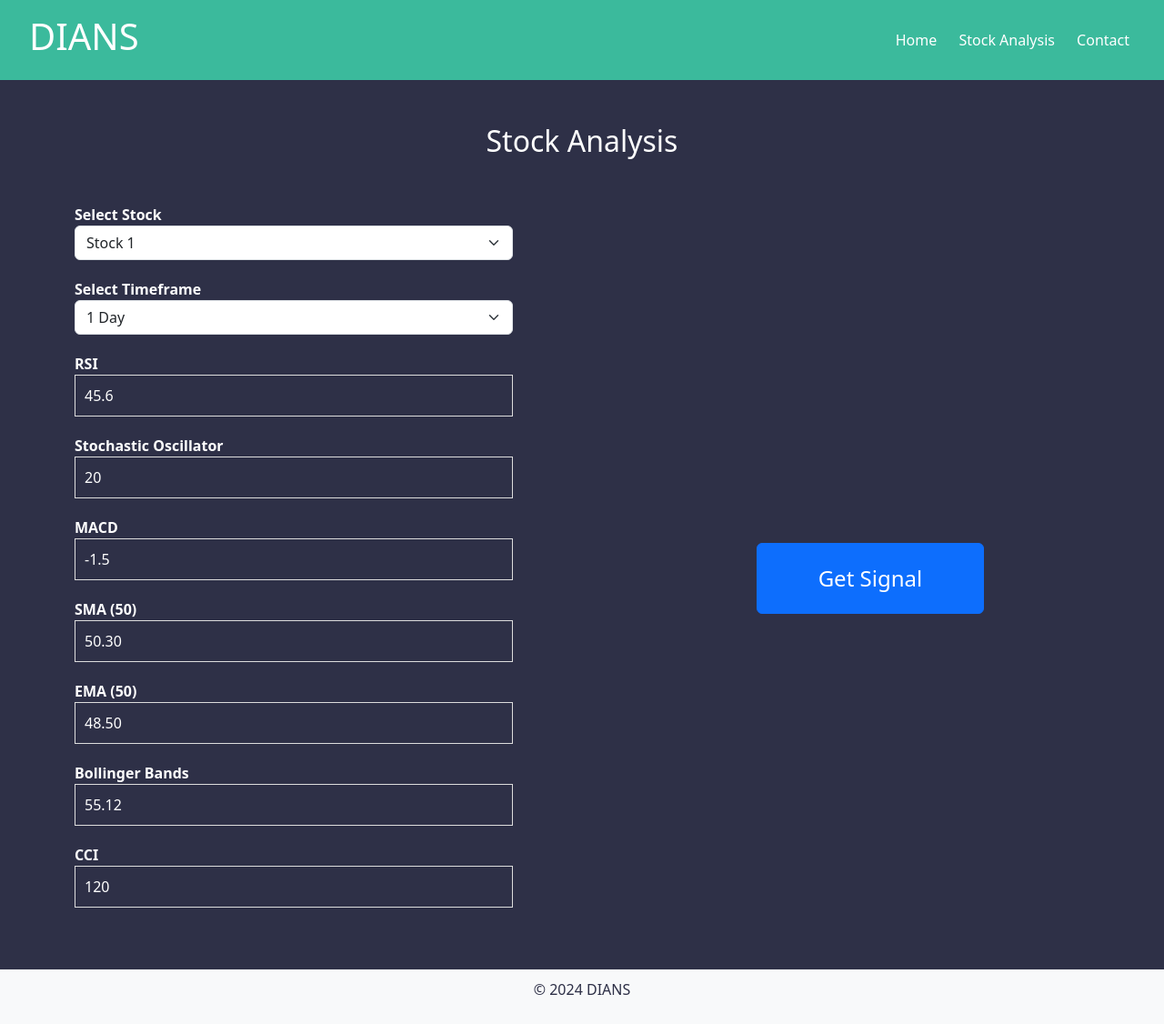
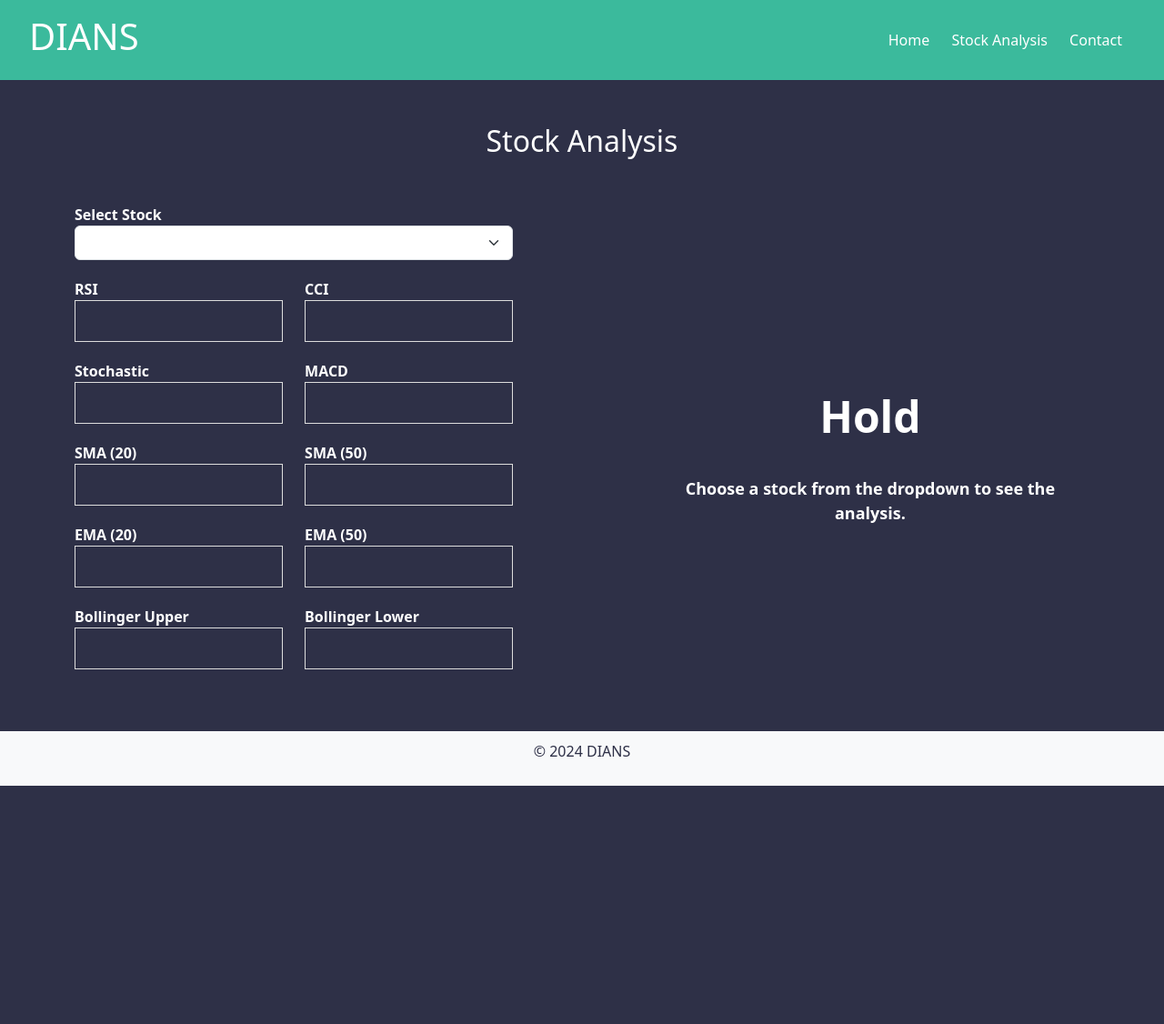
Before and after one commit to markoprolol007/DIANS, a Flask app: template DIANS_domasna3/templates/stock-analysis.html in a window 1280 px wide. Shown: the whole page at 91% size. After the commit the page ends 864 px from the top, so only its background shows below. Run offline with Flask 3, Linux system fonts and the light colour scheme; the template is opened without the code that fills it, so the values that code supplies are empty.

Commit message:
Update stock-analysis.html

```diff
--- a/DIANS_domasna3/templates/stock-analysis.html
+++ b/DIANS_domasna3/templates/stock-analysis.html
@@ -10,47 +10,59 @@
             background-color: #3BBA9C;
             color: white;
         }
+
         header a, header button {
             color: white;
             text-decoration: none;
             background-color: transparent;
             border: none;
         }
+
         header a:hover, header button:hover {
             text-decoration: underline;
         }
+
         footer {
             background-color: #f8f9fa;
             text-align: center;
             padding: 10px 0;
         }
+
         body {
             background-color: #2E3047;
             color: white;
         }
+
         .content {
             display: flex;
             justify-content: space-between;
             margin-top: 50px;
         }
+
         .indicators {
             width: 45%;
             padding-right: 20px;
         }
+
         .result {
             width: 45%;
             padding-left: 20px;
+            font-size: 36px;
+            font-weight: bold;
             display: flex;
             flex-direction: column;
             justify-content: center;
-            align-items: center; /* Center the button */
+            align-items: center;
         }
+
         .indicator-box {
             margin-bottom: 20px;
         }
+
         .indicator-box label {
             font-weight: bold;
         }
+
         .indicator-box input {
             background-color: #2E3047;
             color: white;
@@ -58,151 +70,277 @@
             width: 100%;
             padding: 10px;
         }
+
         .buy-sell-indicator {
             text-align: center;
             font-size: 48px;
         }
-        .buy { color: green; }
-        .sell { color: red; }
-        .hold { color: yellow; }
+
+        .buy {
+            color: green;
+        }
+
+        .sell {
+            color: red;
+        }
+
+        .hold {
+            color: yellow;
+        }
+
         .additional-text {
             margin-top: 30px;
             color: white;
             font-size: 18px;
             text-align: center;
         }
-        /* Styling for the Get Signal button */
-        .get-signal-btn {
-            font-size: 24px;
-            padding: 20px 40px;
-            width: 250px;
-            margin-top: 30px;
+
+        .stock-price {
+            font-size: 48px;
+            font-weight: bold;
+            margin-bottom: 20px;
+        }
+
+        .row .col {
+            display: flex;
+            flex-direction: column;
         }
     </style>
 </head>
 <body>
-    <!-- Header -->
 <header class="d-flex justify-content-between align-items-center p-3">
     <a href="index.html"><h1 class="ms-3">DIANS</h1></a>
     <div class="me-3">
-            <button class="me-2" onclick="window.location.href='index.html'">Home</button>
-            <button class="me-2" onclick="window.location.href='stockAnalysis.html'">Stock Analysis</button>
-            <button><a href="contact.html">Contact</a></button>
+        <button class="me-2" onclick="window.location.href='{{ url_for('index') }}'">Home</button>
+        <button class="me-2" onclick="window.location.href='{{ url_for('stock_analysis') }}'">Stock Analysis</button>
+        <button class="me-2" onclick="window.location.href='{{ url_for('contact') }}'">Contact</button>
     </div>
 </header>
 
-    <!-- Main Content -->
 <main class="container my-5">
     <h2 class="text-center mb-4">Stock Analysis</h2>
     <div class="content">
-            <!-- Left Side: Indicators -->
         <div class="indicators">
             <div class="indicator-box">
                 <label for="stock">Select Stock</label>
-                    <select id="stock" class="form-select">
-                        <option value="stock1">Stock 1</option>
-                        <option value="stock2">Stock 2</option>
-                        <option value="stock3">Stock 3</option>
-                        <option value="stock4">Stock 4</option>
+                <select id="stock" class="form-select" onchange="updateAnalysis()">
                 </select>
             </div>
-                <div class="indicator-box">
-                    <label for="timeframe">Select Timeframe</label>
-                    <select id="timeframe" class="form-select">
-                        <option value="1d">1 Day</option>
-                        <option value="1w">1 Week</option>
-                        <option value="1m">1 Month</option>
-                    </select>
-                </div>
+            <div class="row">
+                <div class="col">
                     <div class="indicator-box">
                         <label for="rsi">RSI</label>
-                    <input type="text" id="rsi" value="45.6" disabled>
+                        <input type="text" id="rsi" value="" disabled>
                     </div>
+                </div>
+                <div class="col">
                     <div class="indicator-box">
-                    <label for="stochastic">Stochastic Oscillator</label>
-                    <input type="text" id="stochastic" value="20" disabled>
+                        <label for="cci">CCI</label>
+                        <input type="text" id="cci" value="" disabled>
                     </div>
+                </div>
+            </div>
+            <div class="row">
+                <div class="col">
+                    <div class="indicator-box">
+                        <label for="stochastic">Stochastic</label>
+                        <input type="text" id="stochastic" value="" disabled>
+                    </div>
+                </div>
+                <div class="col">
                     <div class="indicator-box">
                         <label for="macd">MACD</label>
-                    <input type="text" id="macd" value="-1.5" disabled>
+                        <input type="text" id="macd" value="" disabled>
                     </div>
+                </div>
+            </div>
+            <div class="row">
+                <div class="col">
                     <div class="indicator-box">
-                    <label for="sma">SMA (50)</label>
-                    <input type="text" id="sma" value="50.30" disabled>
+                        <label for="sma20">SMA (20)</label>
+                        <input type="text" id="sma20" value="" disabled>
                     </div>
+                </div>
+                <div class="col">
                     <div class="indicator-box">
-                    <label for="ema">EMA (50)</label>
-                    <input type="text" id="ema" value="48.50" disabled>
+                        <label for="sma50">SMA (50)</label>
+                        <input type="text" id="sma50" value="" disabled>
                     </div>
+                </div>
+            </div>
+            <div class="row">
+                <div class="col">
                     <div class="indicator-box">
-                    <label for="bollinger">Bollinger Bands</label>
-                    <input type="text" id="bollinger" value="55.12" disabled>
+                        <label for="ema20">EMA (20)</label>
+                        <input type="text" id="ema20" value="" disabled>
                     </div>
+                </div>
+                <div class="col">
                     <div class="indicator-box">
-                    <label for="cci">CCI</label>
-                    <input type="text" id="cci" value="120" disabled>
+                        <label for="ema50">EMA (50)</label>
+                        <input type="text" id="ema50" value="" disabled>
+                    </div>
+                </div>
+            </div>
+            <div class="row">
+                <div class="col">
+                    <div class="indicator-box">
+                        <label for="bollinger-upper">Bollinger Upper</label>
+                        <input type="text" id="bollinger-upper" value="" disabled>
+                    </div>
+                </div>
+                <div class="col">
+                    <div class="indicator-box">
+                        <label for="bollinger-lower">Bollinger Lower</label>
+                        <input type="text" id="bollinger-lower" value="" disabled>
+                    </div>
+                </div>
             </div>
         </div>
 
-            <!-- Right Side: Get Signal Button -->
         <div class="result">
-                <button class="btn btn-primary get-signal-btn" onclick="updateAnalysis()">Get Signal</button>
+            <div id="stock-price" class="stock-price">
+            </div>
+            <div id="recommendation" class="buy-sell-indicator">
+                Hold
+            </div>
+            <div id="additional-text" class="additional-text">
+                Choose a stock from the dropdown to see the analysis.
+            </div>
         </div>
     </div>
 </main>
 
-    <!-- Footer -->
 <footer style="color: #2E3047">
     <p>&copy; 2024 DIANS</p>
 </footer>
 
-    <!-- Bootstrap Bundle with Popper -->
 <script src="https://cdn.jsdelivr.net/npm/bootstrap@5.3.0-alpha3/dist/js/bootstrap.bundle.min.js"></script>
 
-    <!-- JavaScript for analysis logic -->
 <script>
-    function updateAnalysis() {
-        const selectedStock = document.getElementById("stock").value;
-        const selectedTimeframe = document.getElementById("timeframe").value;
-
-        // Make an API call to the backend to get the recommendation
-        fetch('http://127.0.0.1:5000/get_signal', {
-            method: 'POST',
-            headers: {
-                'Content-Type': 'application/json'
-            },
-            body: JSON.stringify({
-                stock_symbol: selectedStock,
-                timeframe: selectedTimeframe
-            })
-        })
+    function fetchStockOptions() {
+        fetch('/get_dropdown_values')
             .then(response => response.json())
             .then(data => {
-            // Update the recommendation on the page
+                const stockSelect = document.getElementById("stock");
+                stockSelect.innerHTML = ''; // Clear existing options
+
+                const defaultOption = document.createElement("option");
+                defaultOption.value = '';
+                defaultOption.textContent = '';
+                stockSelect.appendChild(defaultOption);
+
+                data.forEach(stock => {
+                    const option = document.createElement("option");
+                    option.value = stock;
+                    option.textContent = stock;
+                    stockSelect.appendChild(option);
+                });
+            })
+            .catch(error => console.error("Error fetching stock options:", error));
+    }
+
+    function resetIndicators() {
+        const indicatorFields = [
+            "rsi", "cci", "stochastic", "macd",
+            "sma20", "sma50", "ema20", "ema50",
+            "bollinger-upper", "bollinger-lower"
+        ];
+
+        indicatorFields.forEach(fieldId => {
+            document.getElementById(fieldId).value = '';
+        });
+
         const recommendationElement = document.getElementById("recommendation");
-            recommendationElement.textContent = data.recommendation;
+        recommendationElement.textContent = 'Hold';
+        recommendationElement.className = 'buy-sell-indicator hold';
 
-            // Update the styling based on the recommendation
-            if (data.recommendation === 'Buy') {
-                recommendationElement.classList.add('buy');
-                recommendationElement.classList.remove('sell', 'hold');
-            } else if (data.recommendation === 'Sell') {
-                recommendationElement.classList.add('sell');
-                recommendationElement.classList.remove('buy', 'hold');
+        document.getElementById("additional-text").textContent = 'Choose a stock from the dropdown to see the analysis.';
+
+        const stockPriceElement = document.getElementById("stock-price");
+        stockPriceElement.textContent = '';
+    }
+
+    function updateAnalysis() {
+        const stockName = document.getElementById("stock").value;
+
+        if (!stockName) {
+            resetIndicators();
+            return;
+        }
+
+        fetch(`/get_indicator_values?stock_name=${stockName}`)
+            .then(response => response.json())
+            .then(data => {
+                if (data.error || !data.indicators) {
+                    alert(data.error || "No data available for the selected stock.");
+                    resetIndicators();
+                    return;
+                }
+
+                // Populate indicator values
+                document.getElementById("rsi").value = data.indicators.RSI || '';
+                document.getElementById("cci").value = data.indicators.CCI || '';
+                document.getElementById("stochastic").value = data.indicators.Stochastic || '';
+                document.getElementById("macd").value = data.indicators.MACD || '';
+                document.getElementById("sma20").value = data.indicators.SMA_20 || '';
+                document.getElementById("sma50").value = data.indicators.SMA_50 || '';
+                document.getElementById("ema20").value = data.indicators.EMA_20 || '';
+                document.getElementById("ema50").value = data.indicators.EMA_50 || '';
+                document.getElementById("bollinger-upper").value = data.indicators.Bollinger_Upper || '';
+                document.getElementById("bollinger-lower").value = data.indicators.Bollinger_Lower || '';
+
+                const stockPriceElement = document.getElementById("stock-price");
+                if (data.price) {
+                    stockPriceElement.textContent = `${data.price} ден.`;
                 } else {
-                recommendationElement.classList.add('hold');
-                recommendationElement.classList.remove('buy', 'sell');
+                    stockPriceElement.textContent = '';
                 }
+
+                let recommendation = "Hold";
+                let buySignals = 0;
+                let sellSignals = 0;
+
+
+                if (data.indicators.RSI < 30) {
+                    buySignals++;
+                } else if (data.indicators.RSI > 70) {
+                    sellSignals++;
+                }
+
+                if (data.indicators.MACD > 0) {
+                    buySignals++;
+                } else if (data.indicators.MACD < 0) {
+                    sellSignals++;
+                }
+
+                if (data.indicators.SMA_20 > data.indicators.SMA_50) {
+                    buySignals++;
+                } else if (data.indicators.SMA_20 < data.indicators.SMA_50) {
+                    sellSignals++;
+                }
+
+                if (buySignals - sellSignals > 1) {
+                    recommendation = "Buy";
+                } else if (sellSignals - buySignals > 1) {
+                    recommendation = "Sell";
+                } else
+                    recommendation = "Hold";
+
+
+                const recommendationElement = document.getElementById("recommendation");
+                recommendationElement.textContent = recommendation;
+                recommendationElement.className = `buy-sell-indicator ${recommendation.toLowerCase()}`;
+
+                document.getElementById("additional-text").textContent = `Based on the analysis, we recommend you to ${recommendation}.`;
             })
             .catch(error => {
-            console.error('Error:', error);
+                console.error("Error fetching stock data:", error);
+                resetIndicators();
             });
     }
 
-    document.addEventListener("DOMContentLoaded", function() {
-        updateAnalysis(); // Initialize with default stock
-    });
+    fetchStockOptions();
 </script>
-
 </body>
 </html>
```
Lines whose indentation alone changed are shown as unchanged.
